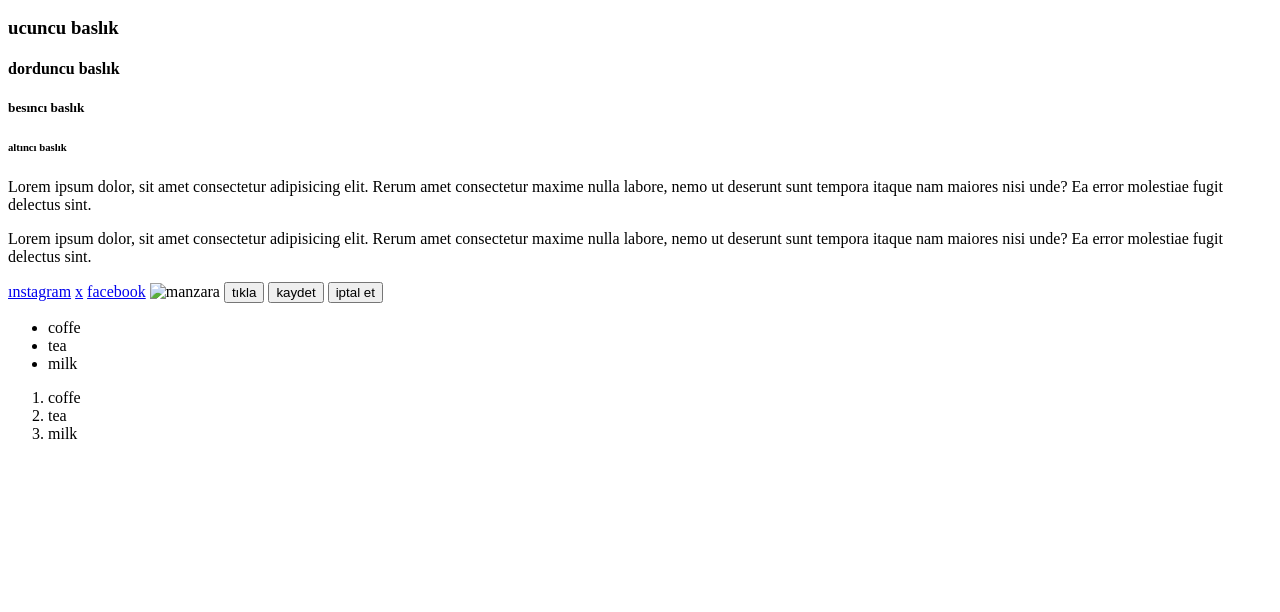
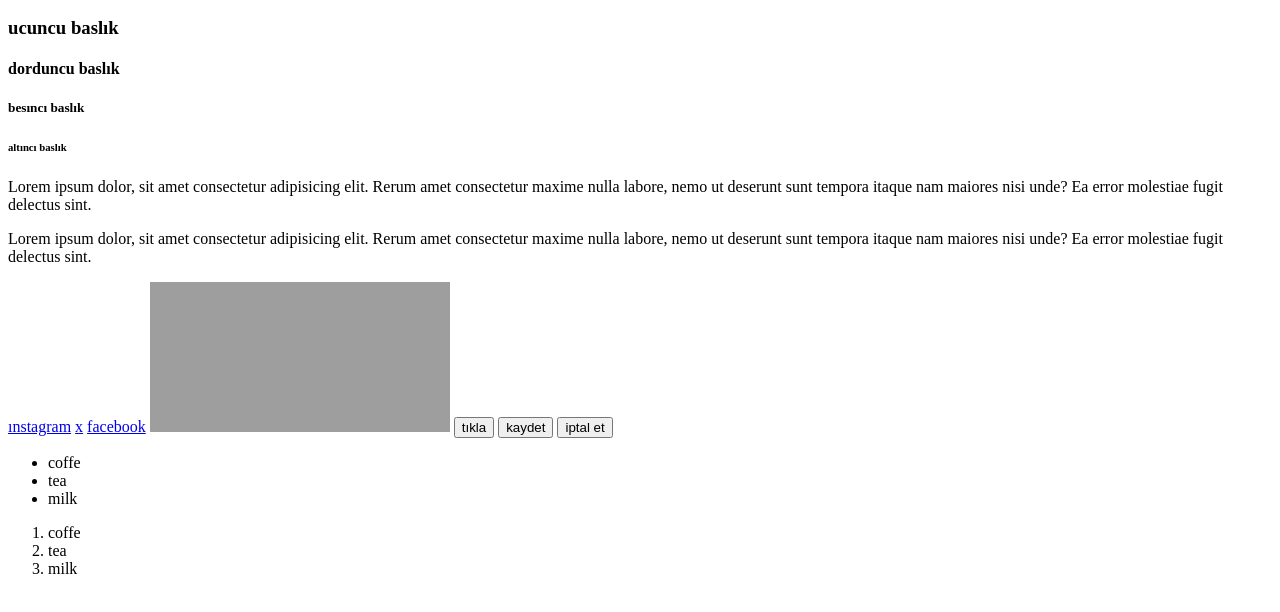
Before and after one commit to emirhnernsatr/HTML, a plain HTML site: page HEtiketleri/index.html in a window 1280 px wide. Shown: the part 110-722 px from the top of the page. Drawn offline with Linux system fonts and the light colour scheme; the site is published under a folder, as on GitHub Pages, so addresses that start at the root find nothing.

Commit message:
html ders 1

```diff
--- a/HEtiketleri/index.html
+++ b/HEtiketleri/index.html
@@ -21,7 +21,7 @@
 <a href="https://x.com/home?lang=tr">x</a>
 <a href="https://www.facebook.com/">facebook</a>
 
-<img src="/1.jpg" alt="manzara" width="300" height="150">
+<img src="1.jpg" alt="manzara" width="300" height="150">
 
 <button>tıkla</button>
 <button>kaydet</button>
```
Also changed, not shown: 2 other files.
